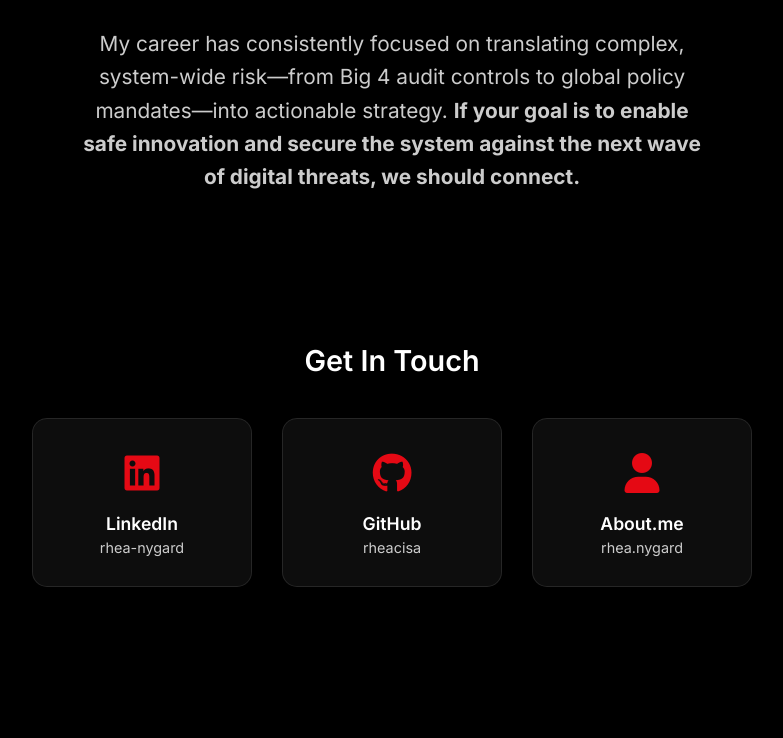
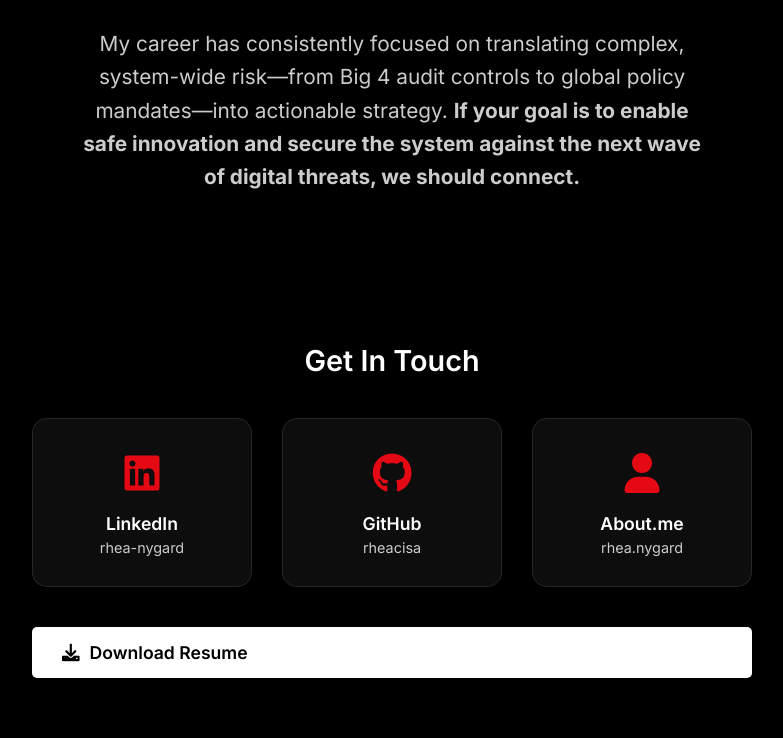
Before and after one commit to rheacisa/cv-flix, a plain HTML site: page index.html in a window 1280 px wide. Shown: the part 5423-6161 px from the top of the page, without its empty margins (248-1031 px from the left). Before the commit the page ends 6070 px from the top, so only its background shows below. Drawn offline with Linux system fonts and the light colour scheme.

Commit message:
Add download resume button at bottom of page

```diff
--- a/index.html
+++ b/index.html
@@ -1193,6 +1193,14 @@
                 <div class="contact-value">rhea.nygard</div>
             </a>
         </div>
+
+        <!-- Download Resume Button -->
+        <div style="margin-top: 40px;">
+            <a href="https://rheacisa.github.io/resume.pdf" class="btn btn-primary" download style="text-decoration: none;">
+                <i class="fas fa-download"></i>
+                Download Resume
+            </a>
+        </div>
     </section>
 
     <script>
```
